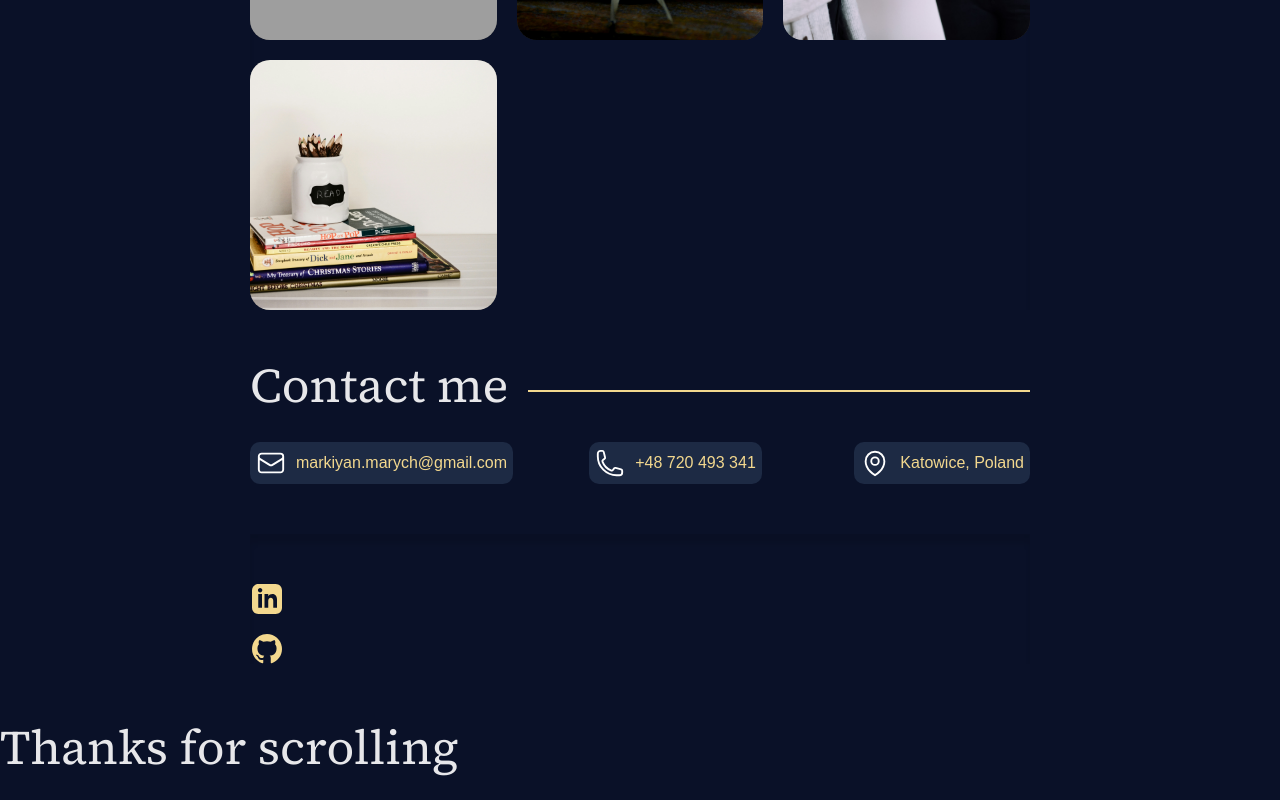
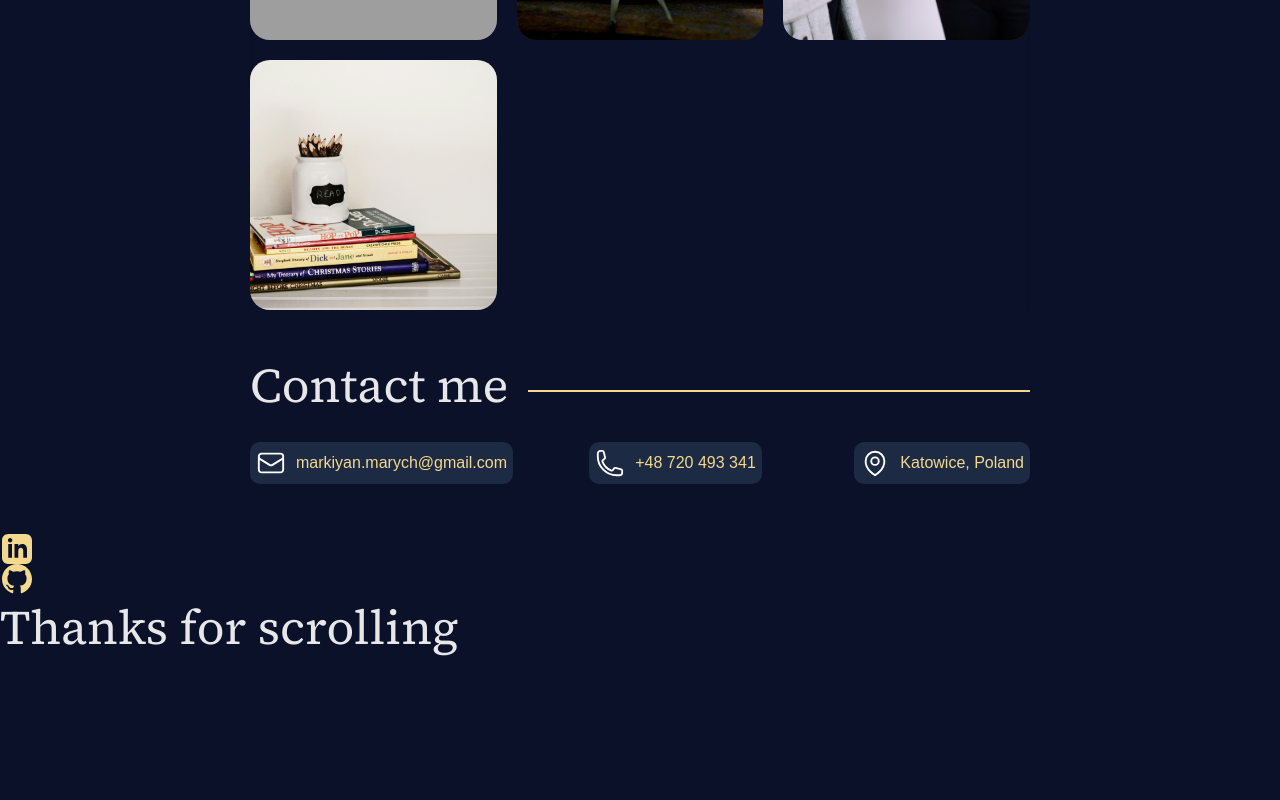
Before and after one commit to MarkiMark01/portfolio_vite_sass, a React (Vite) app: page / in a window 1280 px wide. Shown: the part 1895-2695 px from the top of the page. After the commit the page ends 2575 px from the top, so only its background shows below. Built offline with nearby package versions, Linux system fonts and the light colour scheme; grey boxes are pictures that could not be loaded.

Commit message:
fixed Footer page

```diff
--- a/src/components/pages/footer/Footer.jsx
+++ b/src/components/pages/footer/Footer.jsx
@@ -4,14 +4,21 @@
 
 const Footer = () => {
   return (
-    <footer>
+    <footer className={styles.footer}>
       <div className={styles.social}>
-        <a href="https://www.linkedin.com/in/markiyan-marych/" target="_blank">
-          <In />
-        </a>
-        <a href="https://github.com/MarkiMark01" target="_blank">
-          <GitHub />
-        </a>
+        <div className={styles.line}>
+          <div className={styles.links}>
+            <a
+              href="https://www.linkedin.com/in/markiyan-marych/"
+              target="_blank"
+            >
+              <In />
+            </a>
+            <a href="https://github.com/MarkiMark01" target="_blank">
+              <GitHub />
+            </a>
+          </div>
+        </div>
       </div>
       <h2>Thanks for scrolling</h2>
     </footer>
--- a/src/components/pages/footer/footer.module.scss
+++ b/src/components/pages/footer/footer.module.scss
@@ -1,10 +1,48 @@
-.social{
-    display: flex;
-    justify-content: center;
-    flex-direction: column;
-    gap: 20px;
-    max-width: 780px;
-    margin: 50px auto;
-    box-shadow: inset 0 10px 5px rgba(0, 0, 0, 0.1);
-    padding-top: 50px;
-}
+// .footer {
+//   background-color: #1d2a44;
+
+//   h2 {
+//     margin: 0;
+//     text-align: center;
+//     padding: 20px 0 50px 0;
+//     color: #f3d88e;
+//   }
+
+//   .social {
+//     display: flex;
+//   }
+//   .line {
+//     display: flex;
+//     justify-content: center;
+//     align-items: center;
+//     flex-grow: 1;
+//     position: relative;
+//     border-top: 2px solid #f3d88e;
+
+//     .links {
+//       display: flex;
+//       padding: 0 30px;
+//       background-color: #1d2a44;
+//       position: relative;
+//       z-index: 1;
+
+//       a {
+//         position: relative;
+//         top: -16px;
+//         padding: 0 6px;
+//       }
+
+
+//       &::before {
+//         content: '';
+//         position: absolute;
+//         top: -2px;
+//         left: 0;
+//         right: 0;
+//         height: 2px;
+//         background-color: #1d2a44;
+//       }
+//     }
+//   }
+
+// }
```
